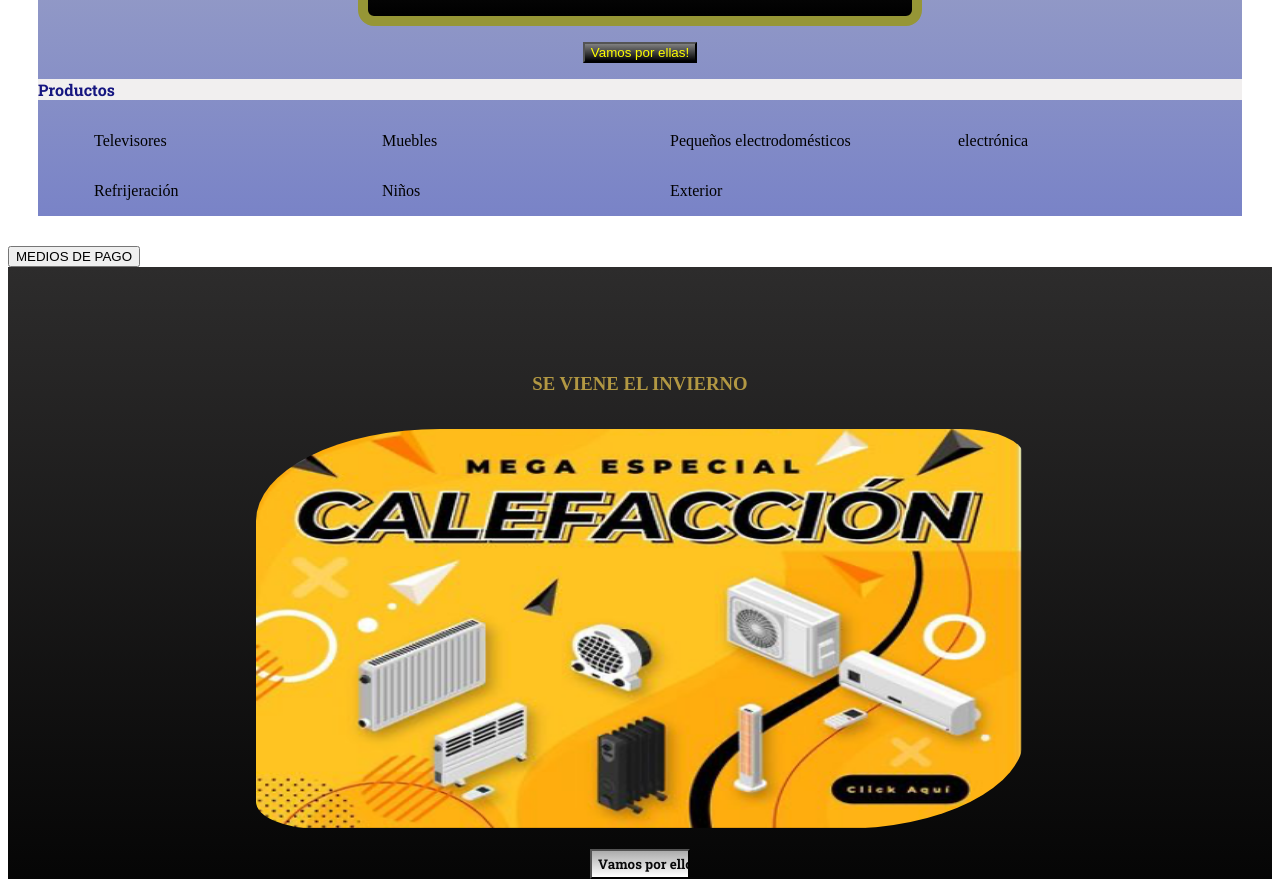
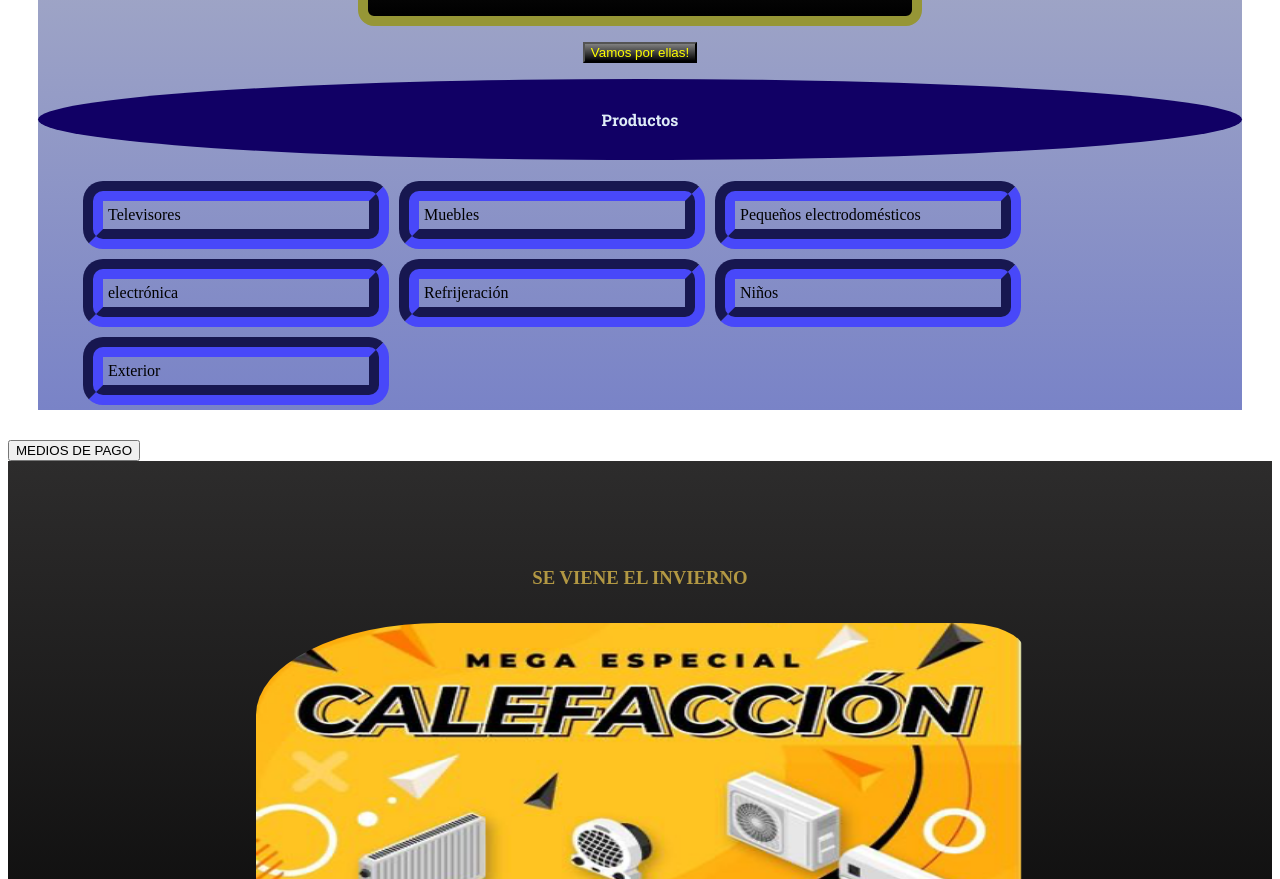
Before and after one commit to JosefinaBre/grupomarquez, a plain HTML site: page index.html in a window 1280 px wide. Shown: the part 850-1729 px from the top of the page. Drawn offline with Linux system fonts and the light colour scheme.

Commit message:
Modificacion de dise%o index/productos

```diff
--- a/css/estilos.css
+++ b/css/estilos.css
@@ -138,12 +138,60 @@ ul li:hover ul{
 }
 
 .portada__productos{
-    color: rgb(22, 22, 128);
-    background-color: rgb(241, 239, 239);
-    font-family: 'Roboto Slab', serif
+    display: flex;
+    flex-direction: row;
+    align-items: center;
+    justify-content: center;
+    font-family: 'Roboto Slab', serif;
+    padding: 30px;
+    border: none;
+    border-radius: 50%;
+    color: rgb(223, 236, 247);
+    background: rgb(17, 0, 101)
 
 }
-
+.portada__item1{
+    border:groove 20px rgb(48, 48, 164);
+    border-radius: 20px;
+    padding: 5px;
+    margin: 5px;
+}
+.portada__item2{
+    border:groove 20px rgb(48, 48, 164);
+    border-radius: 20px;
+    padding: 5px;
+    margin: 5px;
+}
+.portada__item3{
+    border:groove 20px rgb(48, 48, 164);
+    border-radius: 20px;
+    padding: 5px;
+    margin: 5px;
+}
+.portada__item4{
+    border:groove 20px rgb(48, 48, 164);
+    border-radius: 20px;
+    padding: 5px;
+    margin: 5px;
+}
+.portada__item5{
+    border:groove 20px rgb(48, 48, 164);
+    border-radius: 20px;
+    padding: 5px;
+    margin: 5px;
+}
+.portada__item6{
+    border:groove 20px rgb(48, 48, 164);
+    border-radius: 20px;
+    padding: 5px;
+    margin: 5px;
+}
+.portada__item7{
+    border:groove 20px rgb(48, 48, 164);
+    border-radius: 20px;
+    padding: 5px;
+    margin: 5px;
+}
 
 .destacado{
     display: flex;
--- a/index.html
+++ b/index.html
@@ -52,13 +52,13 @@
             <p class="portada__productos" >Productos</p>
 
             <ul class="portada__listaProductos">
-                <li>Televisores</li>
-                <li>Muebles</li>
-                <li>Pequeños electrodomésticos</li>
-                <li>electrónica</li>
-                <li>Refrijeración</li>
-                <li>Niños</li>
-                <li>Exterior</li>
+                <li class="portada__item1">Televisores</li>
+                <li class="portada__item2">Muebles</li>
+                <li class="portada__item3">Pequeños electrodomésticos</li>
+                <li class="portada__item4">electrónica</li>
+                <li class="portada__item5">Refrijeración</li>
+                <li class="portada__item6">Niños</li>
+                <li class="portada__item7">Exterior</li>
             </ul>
 
             <!--como va el div?? con respecto de h por ej?-->
```
